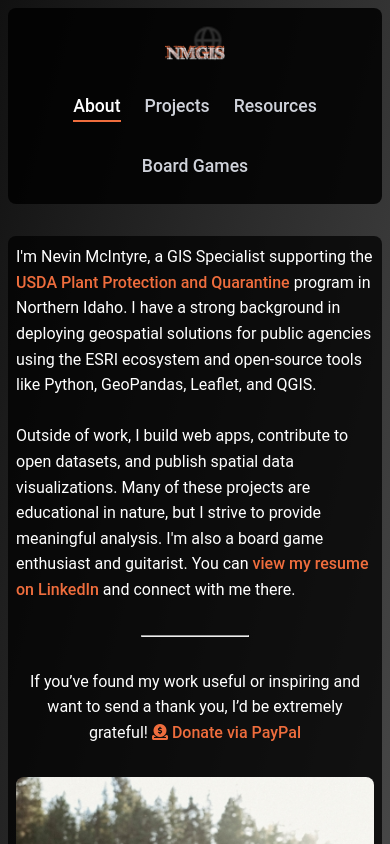
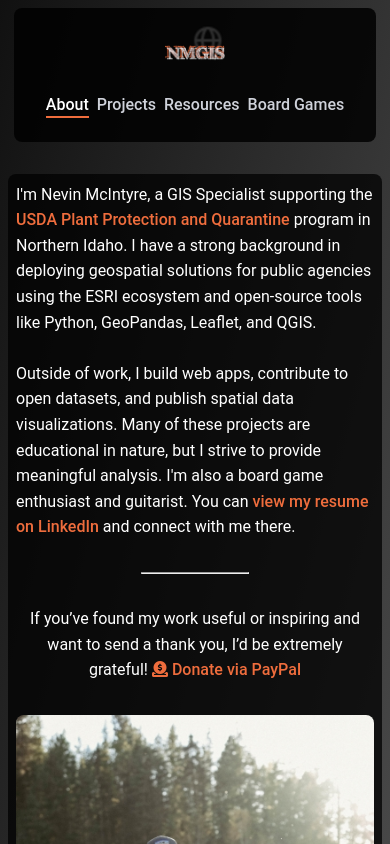
Before and after one commit to NMGIS/NMGIS.github.io, a React (Vite) app: page /about in a window 390 px wide. Shown: the top 844 px of the page. Built offline with nearby package versions, Linux system fonts and the light colour scheme.

Commit message:
Update app css for mobile
spacing and font size of header items

```diff
--- a/src/App.css
+++ b/src/App.css
@@ -83,6 +83,20 @@ a:hover {
   color: white;
 }
 
+@media (max-width: 600px) {
+  .main-menu {
+    flex-wrap: wrap;             /* already included – keep it */
+    justify-content: center;     /* center the wrapped lines */
+    gap: .5rem;                   /* tighter spacing */
+  }
+
+  .main-menu li a {
+    font-size: 1rem;             /* slightly smaller text */
+    padding-bottom: 2px;
+  }
+}
+
+
 /* Content */
 .content-region {
   padding: 2rem;                          /* more space inside */
```
